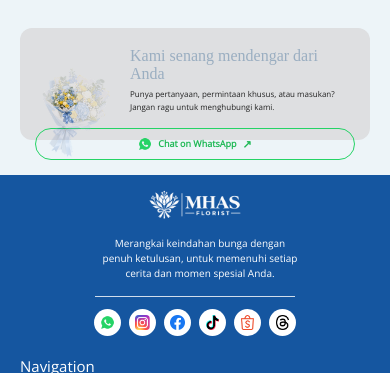
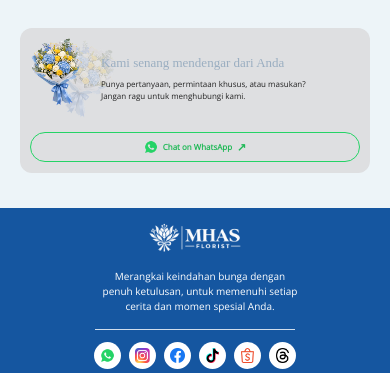
Before and after one commit to commit-upb/MHASS-Florist, a plain HTML site: page Pages/contact.html in a window 390 px wide. Shown: the part 819-1192 px from the top of the page. Drawn offline with nearby package versions, Linux system fonts and the light colour scheme; a web font is replaced by a local one.

Commit message:
update contact mobile

```diff
--- a/css/contact.css
+++ b/css/contact.css
@@ -147,7 +147,6 @@
         box-shadow 0.3s ease;
 }
 
-
 .contact-map-button:hover {
     background-color: #f5ad1a;
 
@@ -164,7 +163,6 @@
     background-color: #d8d8d8;
 }
 
-
 .contact-map iframe {
     display: block;
 
@@ -173,7 +171,6 @@
 
     border: 0;
 }
-
 
 .contact-cta {
     width: 100%;
@@ -471,47 +468,119 @@
 @media (max-width: 600px) {
 
     .contact-cta {
+        position: relative;
+
         width: 100%;
-        min-height: auto;
+        height: auto;
+        min-height: 145px;
 
+        padding: 12px;
         margin-top: 30px;
-        padding: 15px 18px;
 
         display: flex;
         flex-wrap: wrap;
-        justify-content: center;
+        align-items: center;
+        gap: 8px;
 
-        gap: 10px;
+        box-sizing: border-box;
+        overflow: hidden;
     }
 
+
     .contact-cta-image {
-        width: 100px;
-        height: 75px;
+        position: relative;
+        z-index: 2;
+        width: 200px;
+        height: 300px;
+
+        flex: 0 0 80px;
     }
 
     .contact-cta-image img {
-        width: 90px;
-        height: 75px;
+        transform: translate(60px, 70x);
+        display: block;
+
+        width: 300px;
+        height: 200px;
+
+        margin: 0;
+
+        object-fit: contain;
+
+        opacity: 1;
     }
 
+
+    .contact-cta-image2 {
+        position: absolute;
+
+        width: 140px;
+        height: 110px;
+
+        left: 18%;
+        top: 40%;
+
+        transform: translate(-50%, -50%);
+
+        z-index: 0;
+        pointer-events: none;
+    }
+
+    .contact-cta-image2 img {
+        display: block;
+
+        width: 100%;
+        height: 100%;
+
+        margin: 0;
+
+        object-fit: contain;
+    }
+
+
     .contact-cta-content {
+        position: relative;
+        z-index: 1;
+
         flex: 1;
-        min-width: 180px;
+        min-width: 0;
     }
 
     .contact-cta-content h2 {
-        font-size: 18px;
+        margin: 0 0 6px;
+
+        font-size: 15px;
+        line-height: 1.3;
     }
 
     .contact-cta-content p {
+        margin: 0;
+
         font-size: 9px;
-        line-height: 1.6;
+        line-height: 1.5;
     }
 
+
     .contact-whatsapp {
+        position: relative;
+        z-index: 1;
+
         width: 100%;
         min-width: 0;
         height: 32px;
+
+        margin: 5px 0 0;
+        padding: 0 12px;
+
+        flex: 0 0 100%;
+
+        display: flex;
+        align-items: center;
+        justify-content: center;
+        gap: 5px;
+
+        box-sizing: border-box;
+        font-size: 9px;
     }
 }
 
@@ -519,26 +588,42 @@
 @media (max-width: 400px) {
 
     .contact-cta {
-        padding: 15px;
+        padding: 10px;
+        gap: 6px;
     }
 
     .contact-cta-image {
-        width: 85px;
+        width: 65px;
+        height: 80px;
+        flex-basis: 65px;
     }
 
     .contact-cta-image img {
-        width: 75px;
+        margin-top: 40px;
+        margin-left: 30px;
+        width: 100px;
+        height: 200px;
+    }
+
+    .contact-cta-image2 {
+        width: 115px;
+        height: 95px;
+
+        left: 17%;
+        top: 38%;
     }
 
     .contact-cta-content h2 {
-        font-size: 16px;
+        font-size: 13px;
     }
 
     .contact-cta-content p {
         font-size: 8px;
+        line-height: 1.5;
     }
 
     .contact-whatsapp {
-        font-size: 9px;
+        height: 30px;
+        font-size: 8px;
     }
 }
```
